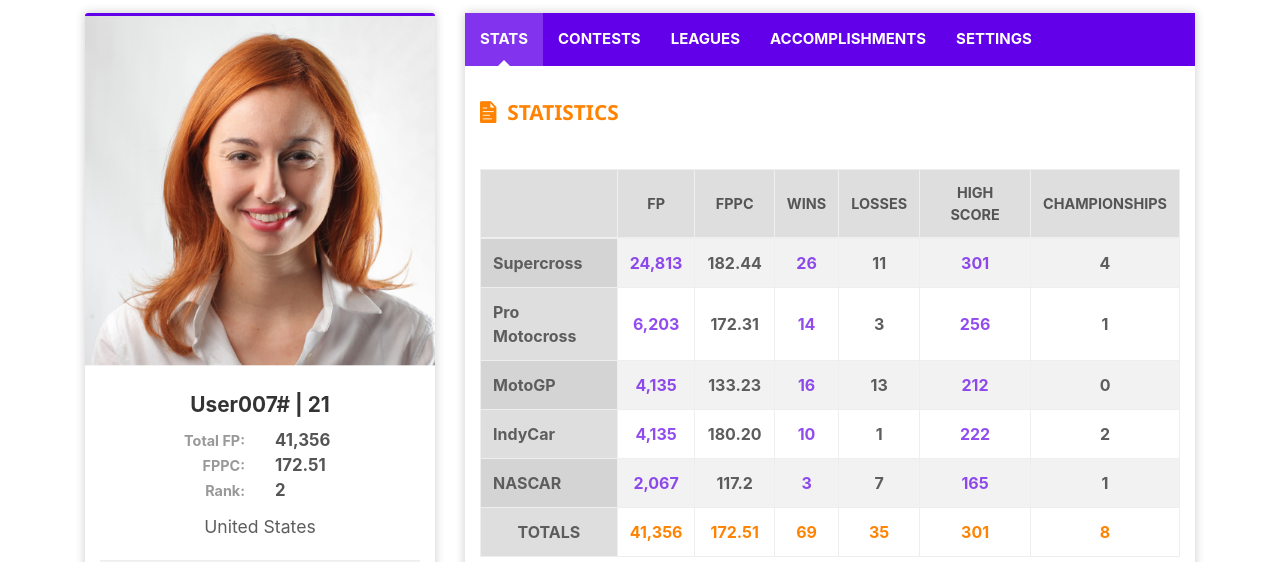
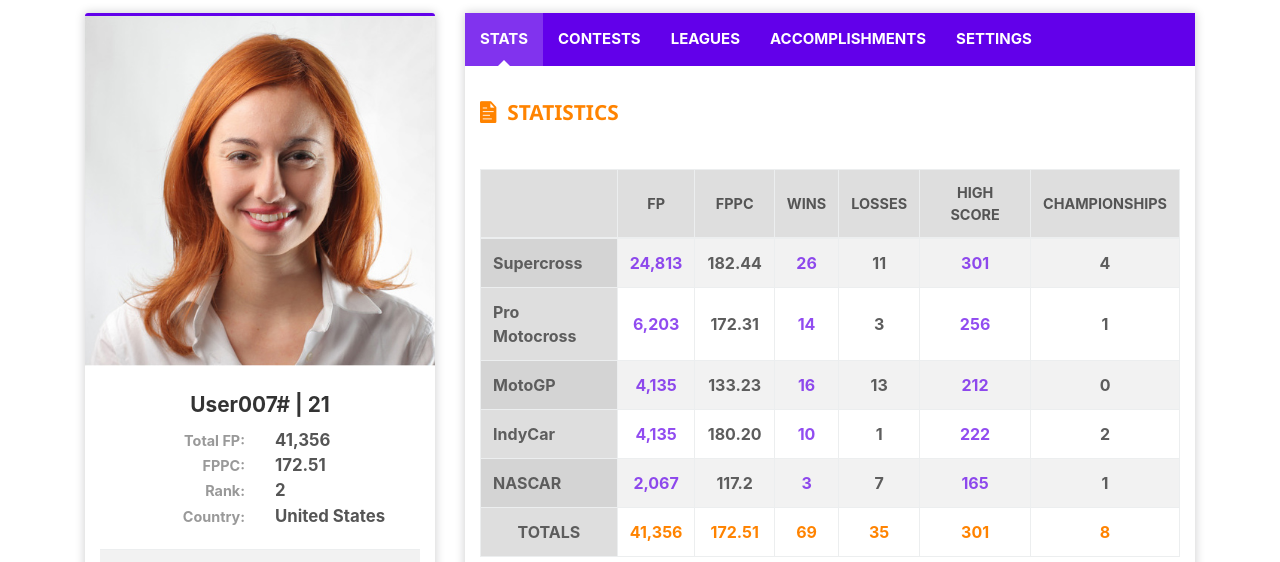
Before and after one commit to codmania/motofront, a website: page profile.html in a window 1280 px wide. Shown: the part 175-737 px from the top of the page. Drawn offline with Linux system fonts and the light colour scheme; a script that the page names is missing; files whose address does not match are found by name.

Commit message:
add country to description

```diff
--- a/profile.html
+++ b/profile.html
@@ -148,10 +148,10 @@ WARNING: Respond.js doesn't work if you view the page via file://
                                 <div class="col-md-6 col-xs-6 text-xs-right">Rank:</div>
                                 <div class="col-md-6 col-xs-6 text-xs-left">2</div>
                             </div>
-                        </div>
-
-                        <div class="mt-card__subheader text-xs-center">
-                            United States
+                            <div class="row">
+                                <div class="col-md-6 col-xs-6 text-xs-right">Country:</div>
+                                <div class="col-md-6 col-xs-6 text-xs-left">United States</div>
+                            </div>
                         </div>
 
                         <div class="mt-20">
```
